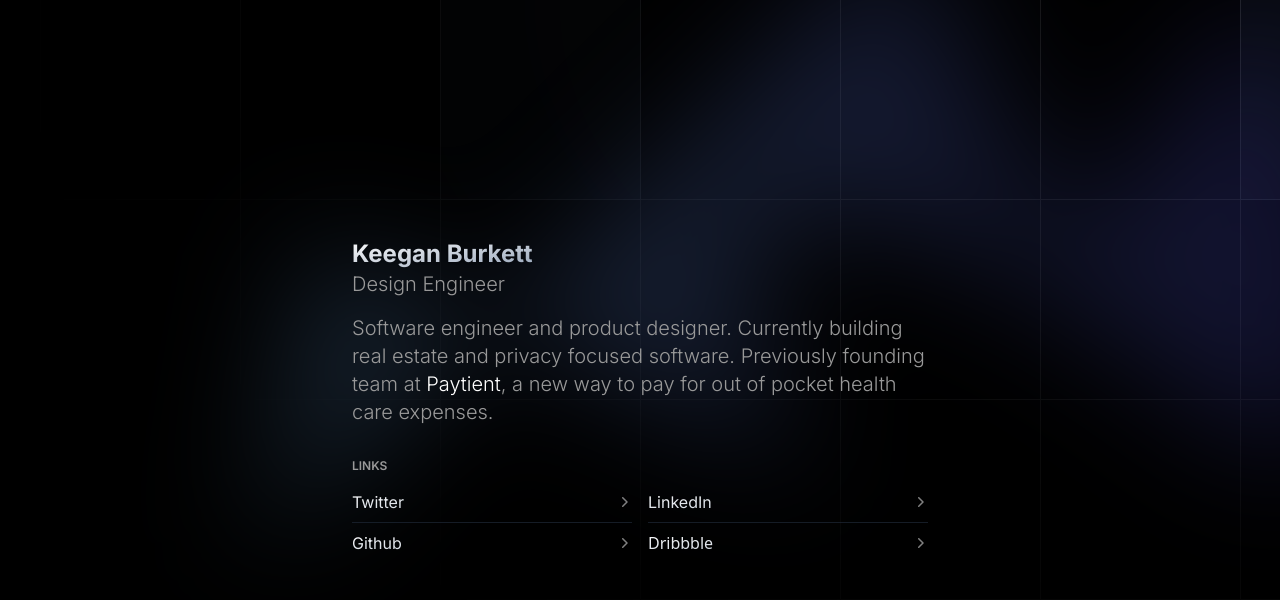
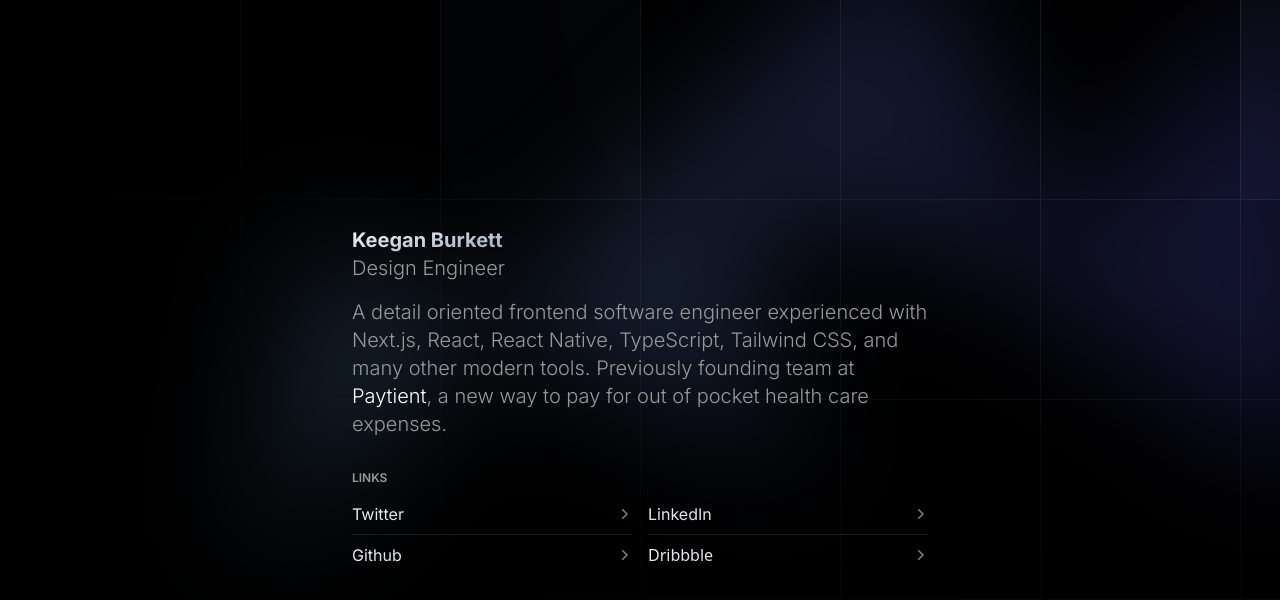
Before and after one commit to keegn/keeg.in, a Next.js app: page / in a window 1280 px wide. Shown: the top 600 px of the page. Built offline with nearby package versions, Linux system fonts and the light colour scheme.

Commit message:
Adds content

```diff
--- a/components/sections/content.tsx
+++ b/components/sections/content.tsx
@@ -30,7 +30,7 @@ export function Content() {
         >
           <div>
             <motion.h1
-              className="bg-gradient-to-br from-white to-slate-400 bg-clip-text  font-default text-xl font-bold text-transparent drop-shadow-sm sm:text-2xl"
+              className="bg-gradient-to-br from-white to-slate-400 bg-clip-text  font-default text-lg font-bold text-transparent drop-shadow-sm sm:text-xl"
               variants={FADE_DOWN_ANIMATION_VARIANTS}
             >
               Keegan Burkett
@@ -50,8 +50,9 @@ export function Content() {
             className="text-left font-default text-lg font-light text-[#999999] sm:text-xl"
             variants={FADE_DOWN_ANIMATION_VARIANTS}
           >
-            Software engineer and product designer. Currently building real
-            estate and privacy focused software. Previously founding team at{' '}
+            A detail oriented frontend software engineer experienced with
+            Next.js, React, React Native, TypeScript, Tailwind CSS, and many
+            other modern tools. Previously founding team at{' '}
             <Link
               href="https://paytient.com"
               target={'_blank'}
```
